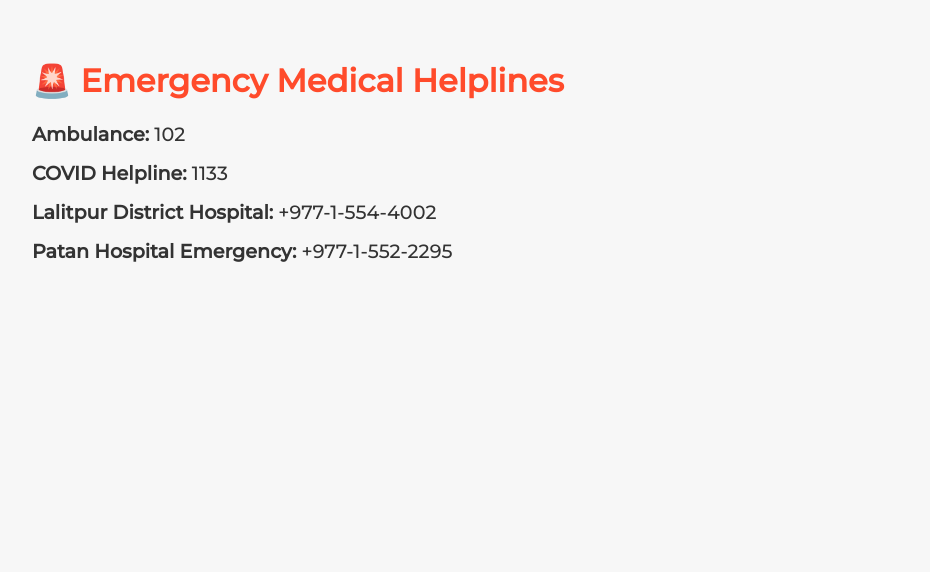
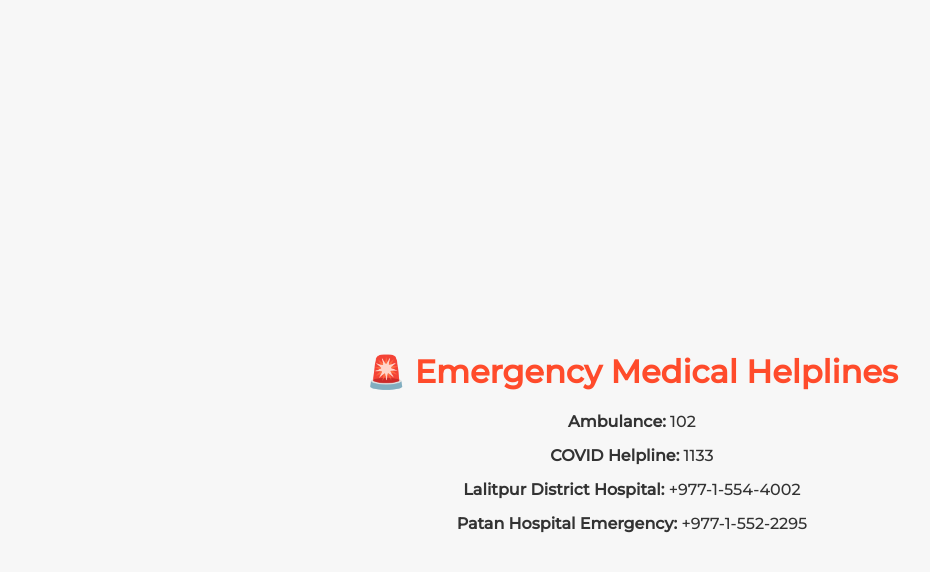
Before and after one commit to sonamyun/ok, a plain HTML site: page pages/emergency.html in a window 1280 px wide. Shown: the whole page, without its empty margins (8-938 px from the left). Drawn offline with Linux system fonts and the light colour scheme.

Commit message:
Update emergency.html

```diff
--- a/pages/emergency.html
+++ b/pages/emergency.html
@@ -2,39 +2,47 @@
 <html lang="en">
 <head>
   <meta charset="UTF-8">
-  <title data-lang="emergencyTitle">Emergency Helpline</title>
+  <title>Emergency Helpline</title>
   <link href="https://fonts.googleapis.com/css2?family=Montserrat:wght@500&display=swap" rel="stylesheet">
-  <link rel="stylesheet" href="dashboard.css">
   <style>
     body {
       font-family: 'Montserrat', sans-serif;
       padding: 40px;
       background-color: #f7f7f7;
       color: #333;
-      display: block; /* Override flex display from dashboard.css */
+      display: flex; /* Added for centering */
+      justify-content: center; /* Added for centering */
+      align-items: center; /* Added for centering */
+      min-height: 100vh; /* Added to take full viewport height for centering */
+      margin: 0; /* Remove default body margin */
+    }
+    .container { /* New container for centering content */
+      text-align: center;
+      max-width: 600px; /* Optional: Limit width for better readability */
+      width: 100%;
     }
     h1 {
       color: #FF4B2B;
     }
     ul {
-      list-style-type: none;
-      padding: 0;
+      list-style: none; /* Remove bullet points */
+      padding: 0; /* Remove default padding */
       margin-top: 20px;
     }
     li {
       margin-bottom: 15px;
-      font-size: 1.2rem;
     }
   </style>
 </head>
-<body data-page-title="emergencyTitle">
-  <h1 data-lang="emergencyTitle">🚨 Emergency Medical Helplines</h1>
-  <ul>
-    <li><strong data-lang="ambulance">Ambulance:</strong> 102</li>
-    <li><strong data-lang="covidHelpline">COVID Helpline:</strong> 1133</li>
-    <li><strong data-lang="lalitpurHospital">Lalitpur District Hospital:</strong> +977-1-554-4002</li>
-    <li><strong data-lang="patanHospital">Patan Hospital Emergency:</strong> +977-1-552-2295</li>
-  </ul>
-  <script src="../languages.js"></script>
+<body>
+  <div class="container">
+    <h1>🚨 Emergency Medical Helplines</h1>
+    <ul>
+      <li><strong>Ambulance:</strong> 102</li>
+      <li><strong>COVID Helpline:</strong> 1133</li>
+      <li><strong>Lalitpur District Hospital:</strong> +977-1-554-4002</li>
+      <li><strong>Patan Hospital Emergency:</strong> +977-1-552-2295</li>
+    </ul>
+  </div>
 </body>
 </html>
```
